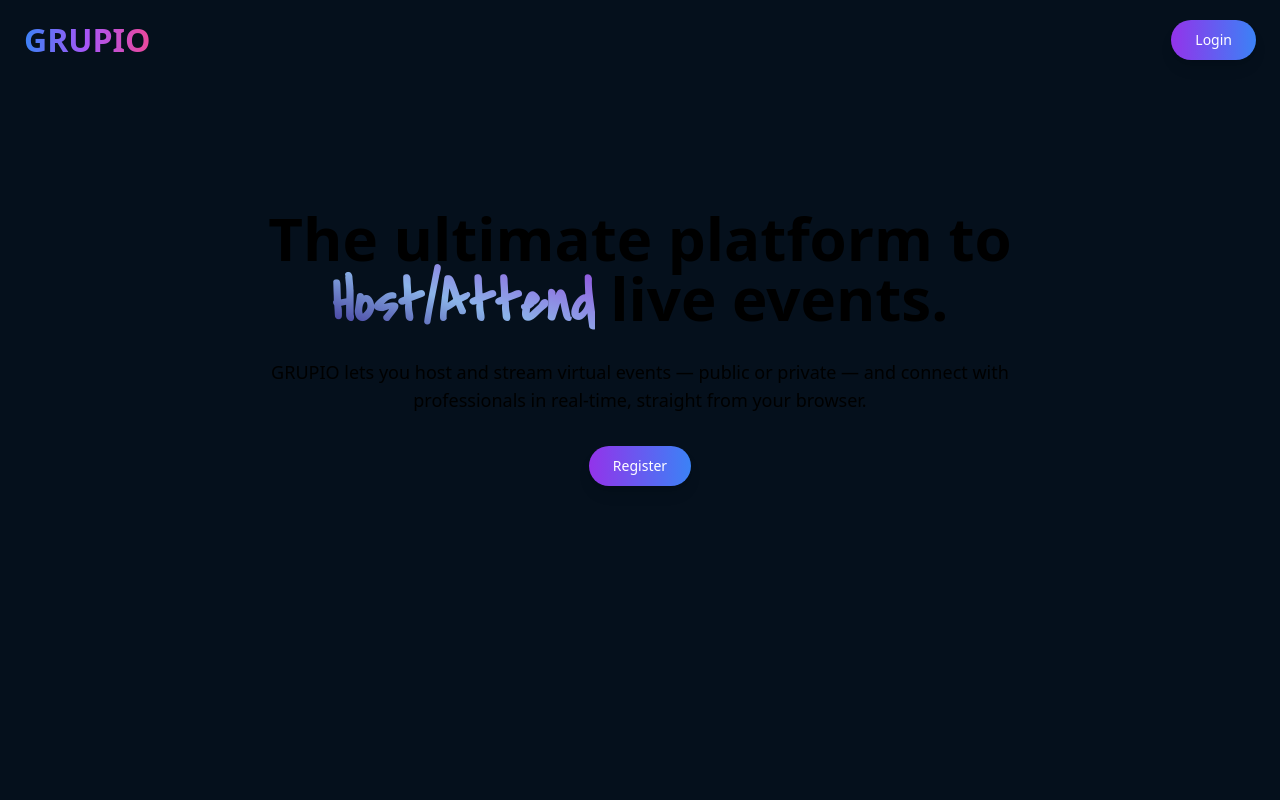
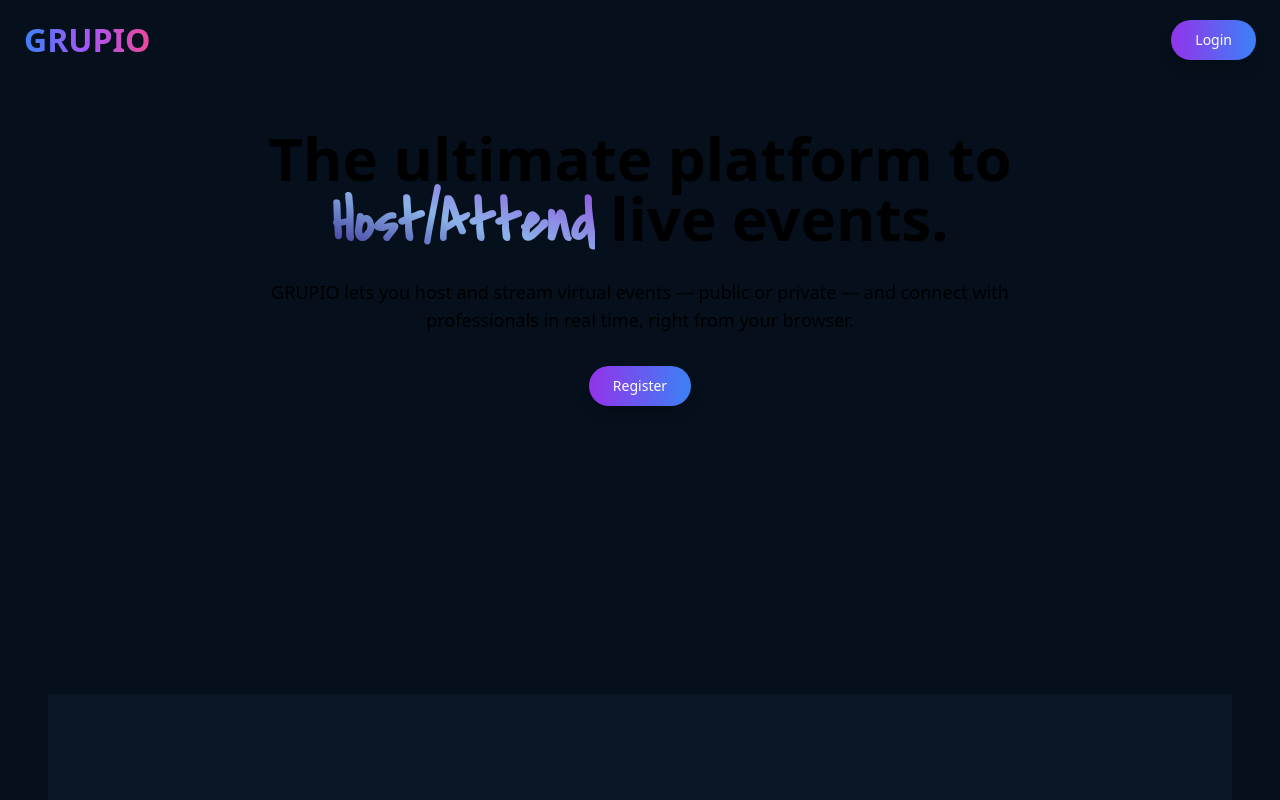
Before and after one commit to anant223/Eventopedia, a React (Vite) app: page / in a window 1280 px wide. Shown: the top 800 px of the page. Built offline with nearby package versions, Linux system fonts and the light colour scheme; a web font is replaced by a local one.

Commit message:
improve padding and font

```diff
--- a/src/components/HeroSection/HeroSection.jsx
+++ b/src/components/HeroSection/HeroSection.jsx
@@ -8,7 +8,7 @@
   const navigate = useNavigate();
   return (
     <section className="dark:text-text relative overflow-hidden">
-      <div className="max-w-7xl mx-auto px-4 sm:px-6 w-full lg:pb-56 md:py-32 md:px-10 lg:px-32 py-24 sm:py-28">
+      <div className="max-w-7xl mx-auto px-4 sm:px-6 w-full lg:pb-48 md:px-10 lg:px-32 py-12">
         <div className="max-w-3xl mx-auto text-center">
           <motion.h1
             initial={{ opacity: 0, y: 30 }}
@@ -31,7 +31,7 @@
             className="mb-8 text-lg sm:mb-8 dark:text-text"
           >
             GRUPIO lets you host and stream virtual events — public or private —
-            and connect with professionals in real-time, straight from your
+            and connect with professionals in real time, right from your
             browser.
           </motion.p>
           <motion.div
```
